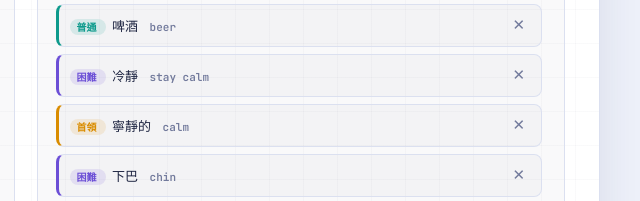
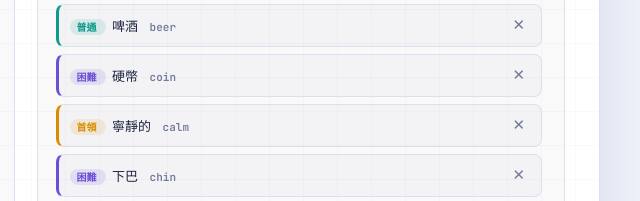
Before and after one commit to violet720/WordSpark-An-Interactive-Vocabulary-Learning-App, a plain HTML site: page index.html in a window 1280 px wide. Both pictures are taken after a click on the button "載入 15 題範例". Shown: the part 322-523 px from the top of the page, 580-1220 px from the left. Drawn offline with Linux system fonts and the light colour scheme.

Commit message:
Update hint and word for hard level entry

```diff
--- a/index.html
+++ b/index.html
@@ -940,8 +940,8 @@ function loadSample(){
     },
 
     {
-      hint:'冷靜',
-      word:'stay calm',
+      hint:'硬幣',
+      word:'coin',
       level:'hard'
     },
 
```
